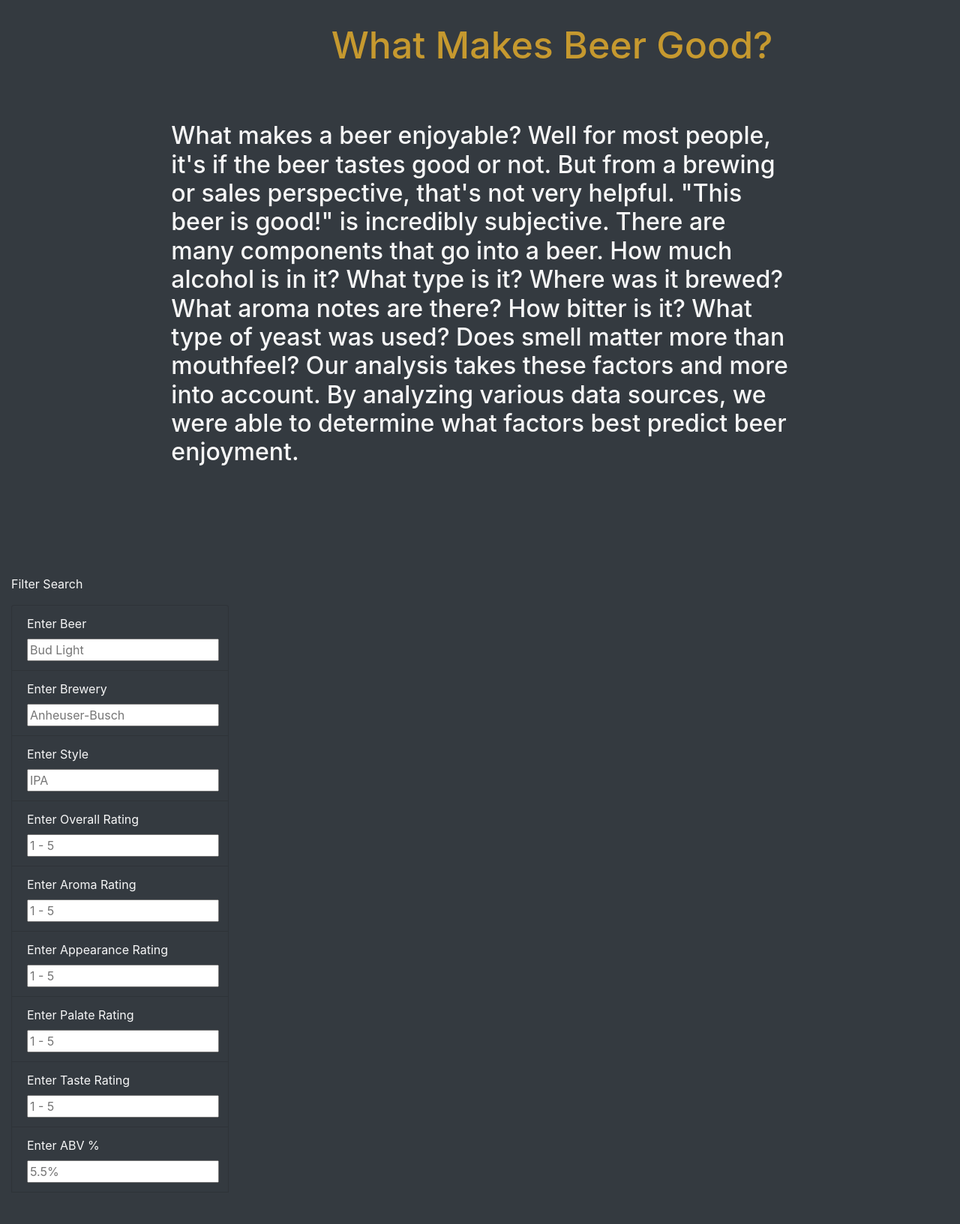
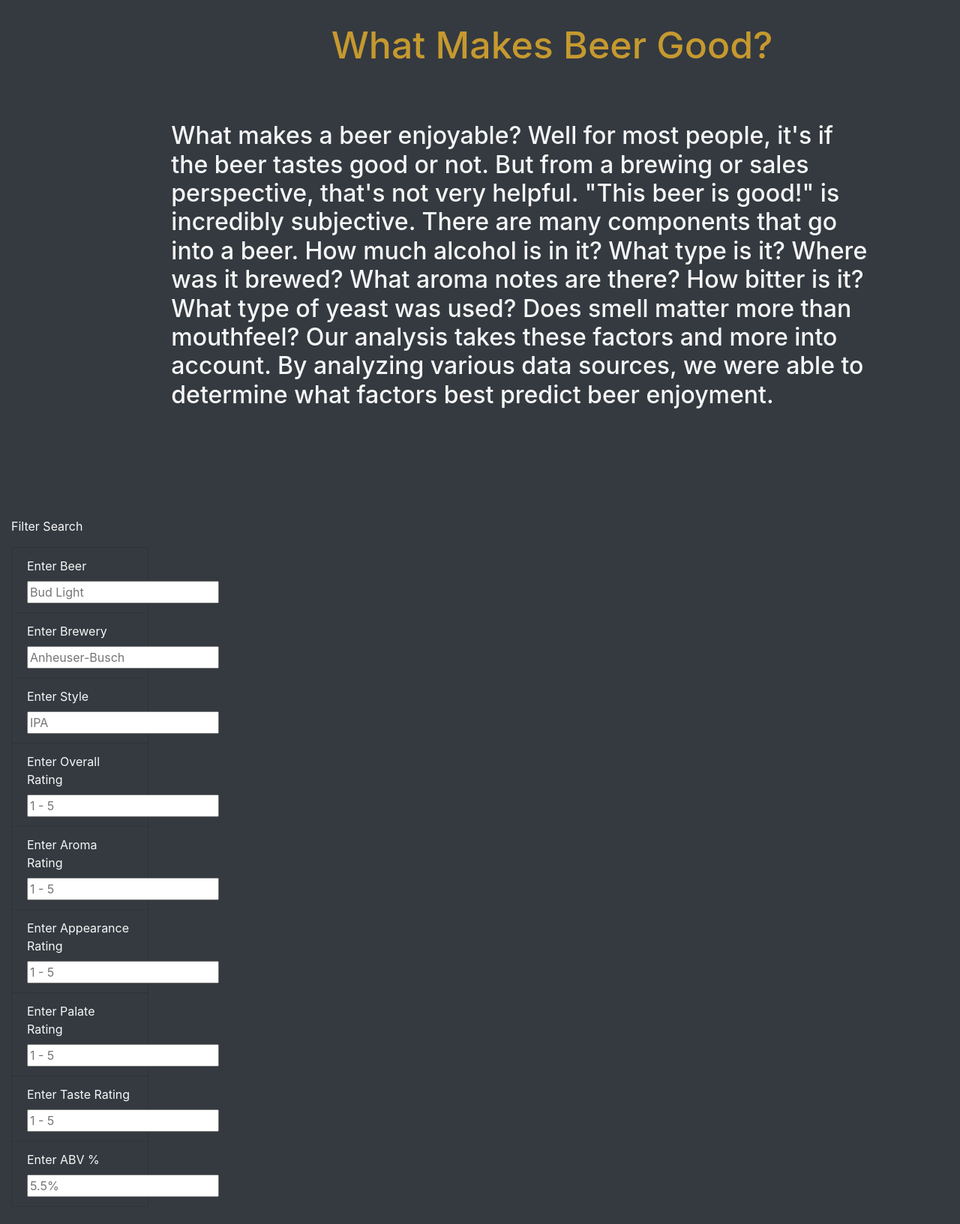
Before and after one commit to chase-dalton/Das-Boot-Brew-Review, a Flask app: page / in a window 1280 px wide; the page is wider, and only the part inside the window is pictured. Shown: the part 253-1886 px from the top of that part at 75% size. Before the commit the page ends 1831 px from the top of that part, so only its background shows below. Run offline with Flask 2, Linux system fonts and the light colour scheme; data that the repository does not hold is empty; some libraries are stand-ins or nearby versions.

Commit message:
more styling

```diff
--- a/app/templates/index.html
+++ b/app/templates/index.html
@@ -22,7 +22,7 @@
                 <h3>What Makes Beer Good?</h3>
             </div>
 
-            <div class="col-md-8 offset-md-2">
+            <div class="col-md-9 offset-md-2">
                 <p>
                     <br>
                     <br>
@@ -47,7 +47,7 @@
     </div>
     <div class="container-fluid">
         <div class="row">
-            <div class="col-md-3">
+            <div class="col-md-2">
                 <form class="bg-dark">
                     <p>Filter Search</p>
                     <ul class="list-group bg-dark">
```
